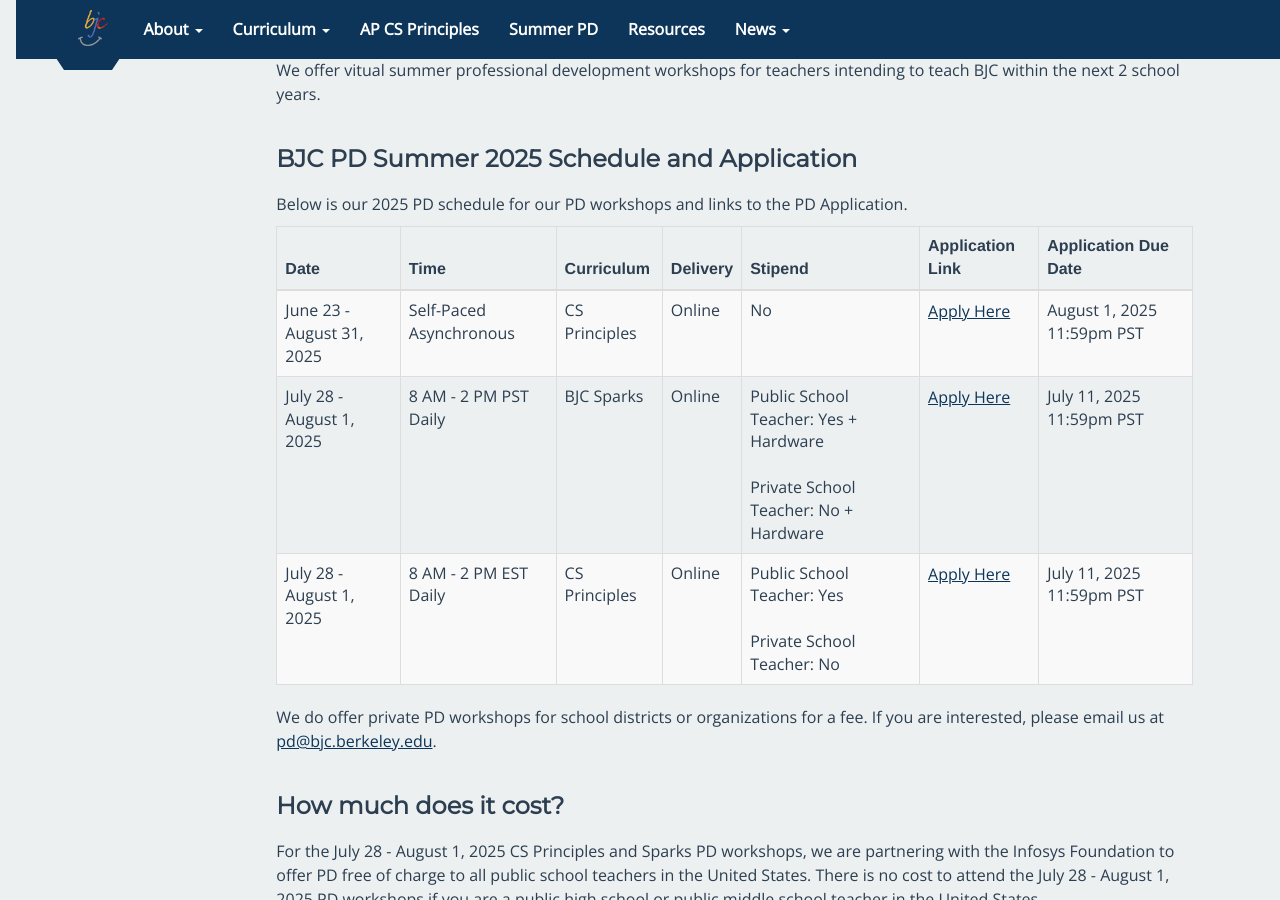
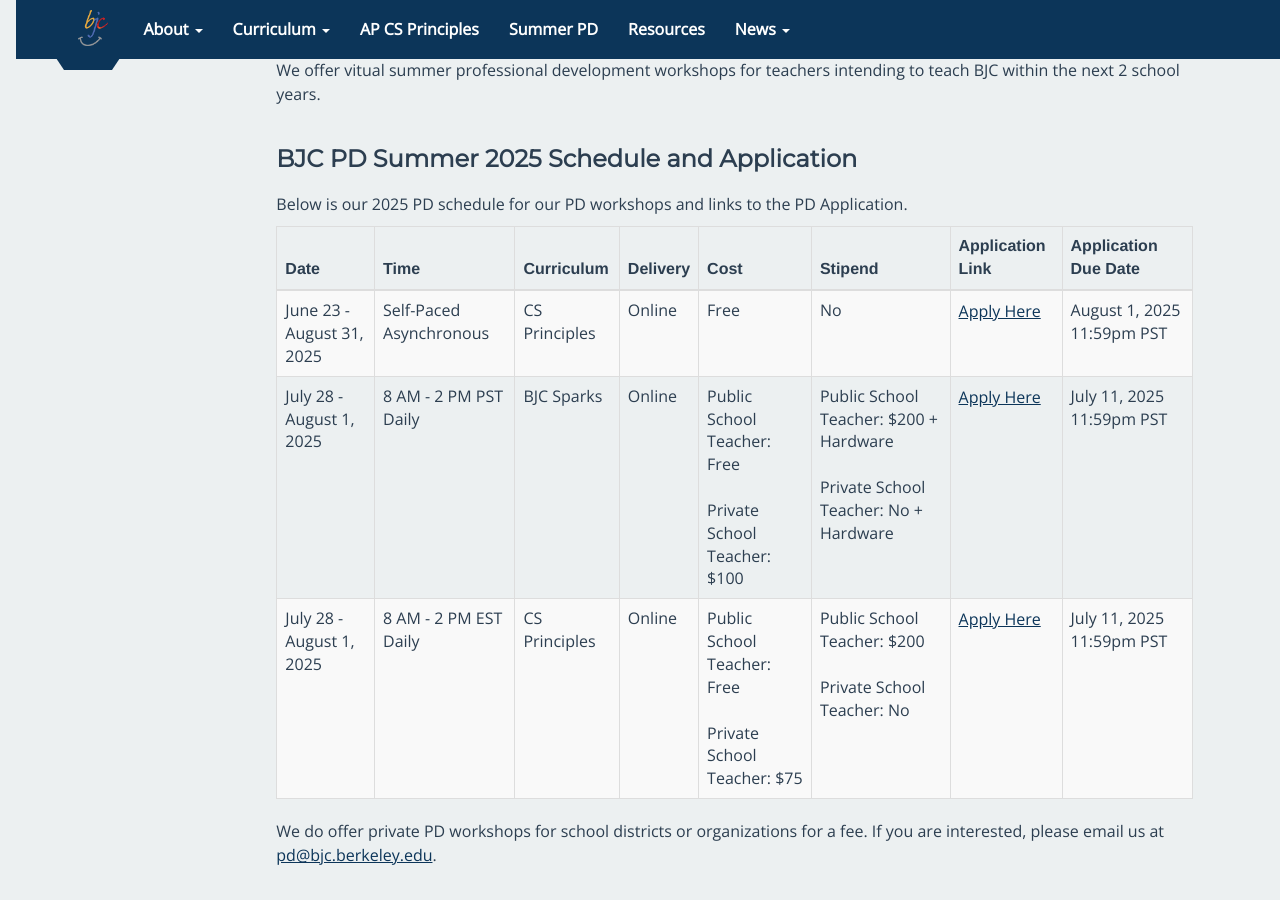
Before and after one commit to beautyjoy/beautyjoy.github.io, a Jekyll site: the page built from summer-pd/index.md, in a window 1280 px wide and 900 px high, scrolled down 1131 px. Built offline with Jekyll 4.4.1, drawn with Linux system fonts in a browser that asks for light colours.

Commit message:
Updated cost matrix

```diff
--- a/summer-pd/index.md
+++ b/summer-pd/index.md
@@ -81,6 +81,7 @@
     <th scope ="col">Time</th>
     <th scope ="col">Curriculum</th>
     <th scope ="col">Delivery</th>
+    <th scope ="col">Cost</th>
     <th scope ="col">Stipend</th>
     <th scope ="col">Application Link</th>
     <th scope ="col">Application Due Date</th>
@@ -92,6 +93,7 @@
     <td>Self-Paced Asynchronous</td>
     <td>CS Principles</td>
     <td>Online</td>
+    <td>Free</td>
     <td>No</td>
     <td><a href="https://bit.ly/bjcpdapcsp25">Apply Here</a></td>
     <td>August 1, 2025 11:59pm PST</td>
@@ -101,7 +103,8 @@
     <td>8 AM - 2 PM PST Daily</td>
     <td>BJC Sparks</td>
     <td>Online</td>
-    <td>Public School Teacher: Yes + Hardware <br><br> Private School Teacher: No + Hardware</td>
+    <td>Public School Teacher: Free<br><br>Private School Teacher: $100</td>
+    <td>Public School Teacher: $200 + Hardware <br><br> Private School Teacher: No + Hardware</td>
     <td><a href="https://bit.ly/pathfinders25">Apply Here</a></td>
     <td>July 11, 2025 11:59pm PST</td>
   </tr>
@@ -110,7 +113,8 @@
     <td>8 AM - 2 PM EST Daily</td>
     <td>CS Principles</td>
     <td>Online</td>
-    <td>Public School Teacher: Yes <br><br> Private School Teacher: No</td>
+    <td>Public School Teacher: Free<br><br>Private School Teacher: $75</td>
+    <td>Public School Teacher: $200 <br><br> Private School Teacher: No</td>
     <td><a href="https://bit.ly/pathfinders25">Apply Here</a></td>
     <td>July 11, 2025 11:59pm PST</td>
   </tr>
```
